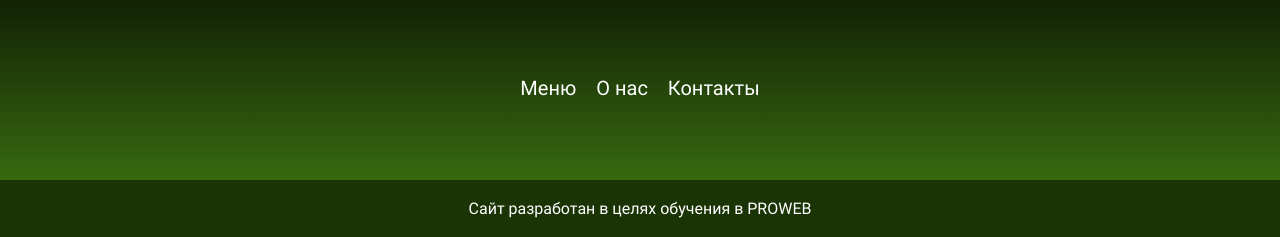
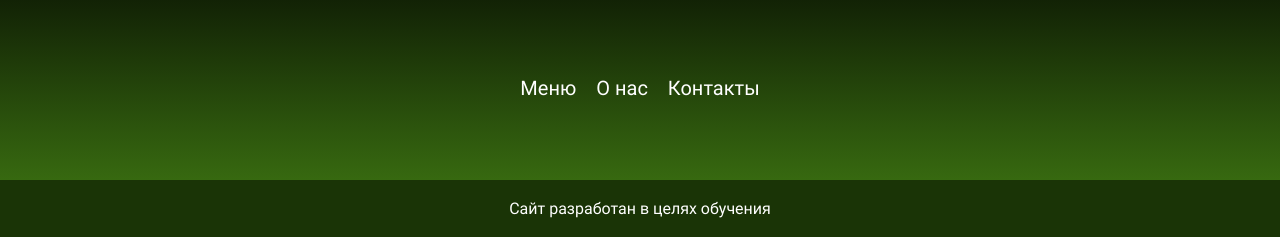
Before and after one commit to Aleksey02/Proweb__Street88, a plain HTML site: page index.html in a window 1280 px wide. Shown: the part 2526-2763 px from the top of the page. Drawn offline with Linux system fonts and the light colour scheme.

Commit message:
Update index.html

```diff
--- a/index.html
+++ b/index.html
@@ -165,7 +165,7 @@
                 </ul>
             </div>
         </div>
-        <p class="footer-text">Сайт разработан в целях обучения в PROWEB</p>
+        <p class="footer-text">Сайт разработан в целях обучения</p>
     </footer>
 </body>
 </html>
```
